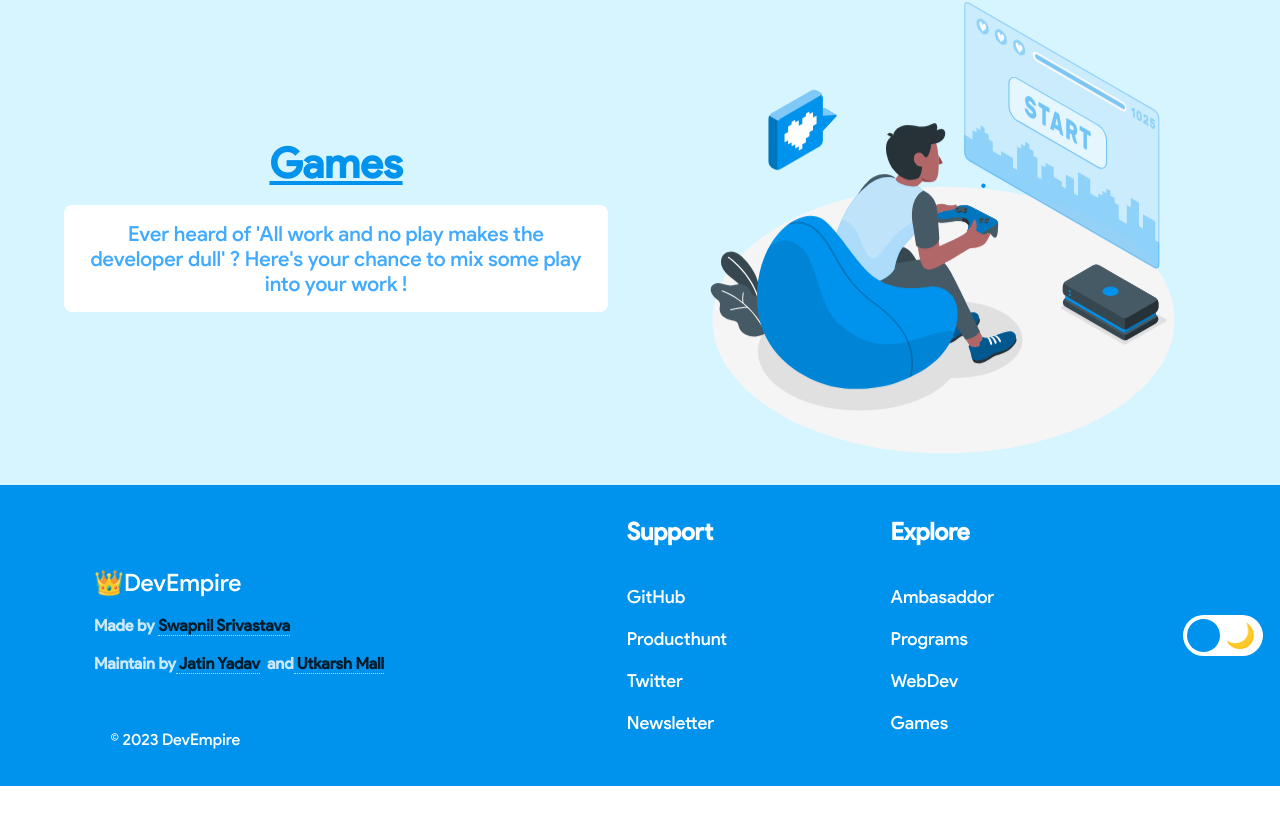
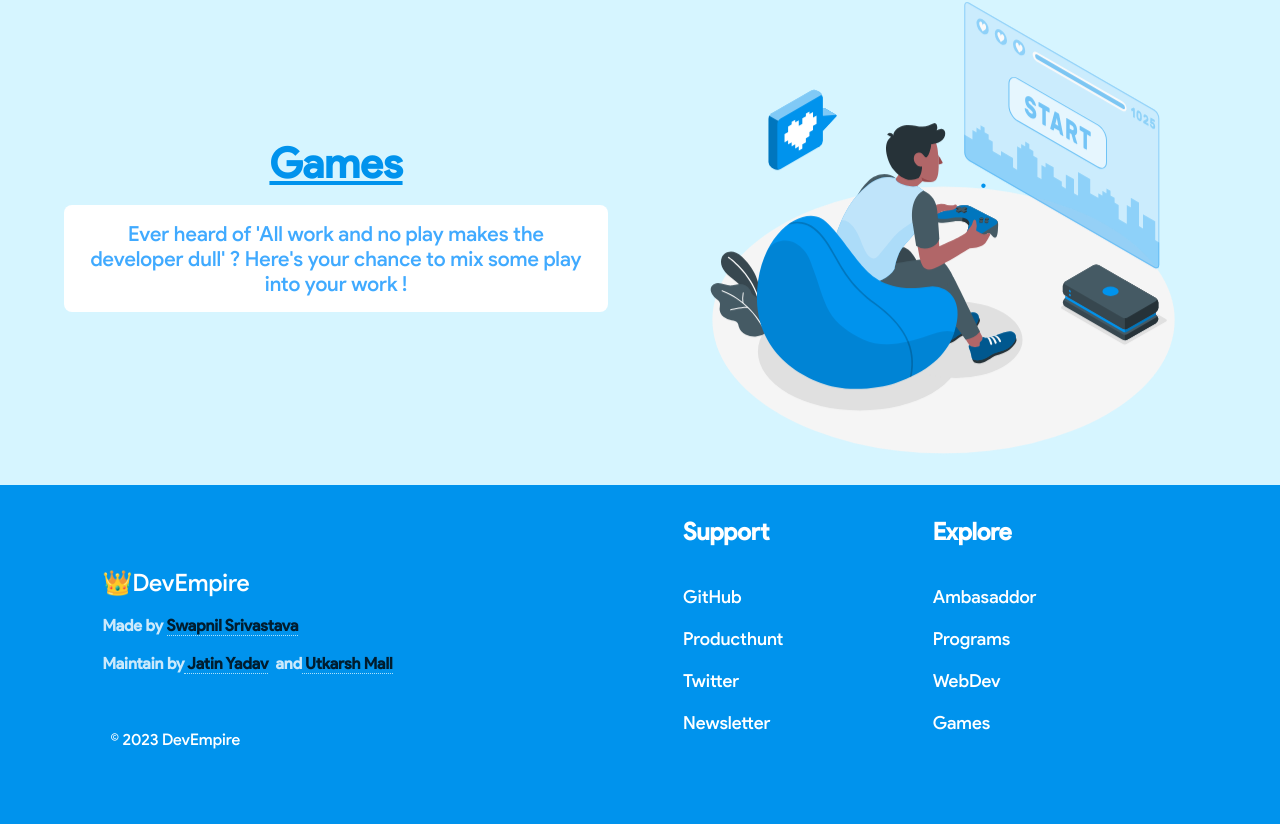
Before and after one commit to swapnilsparsh/DevEmpire, a Next.js app: page / in a window 1280 px wide. Shown: the part 2314-3138 px from the top of the page. Before the commit the page ends 3100 px from the top, so only its background shows below. Built offline with nearby package versions, Linux system fonts and the light colour scheme; no server answers.

Commit message:
footer is made responsive

```diff
--- a/components/FooterStyles.js
+++ b/components/FooterStyles.js
@@ -16,7 +16,15 @@ text-decoration: none;
 
   &:hover {
     color: purple;
-	transition: color .1s ease-in;
+    transition: color 0.1s ease-in;
+  }
+
+  @media (min-width: 320px) and (max-width: 480px) {
+    font-size: 15px;
+  }
+  @media (max-width: 320px) {
+    margin-bottom: 10px;
+	font-size: 15px;
   }
 `;
 
@@ -25,12 +33,26 @@ font-size: 24px;
   color: #fff;
   margin-bottom: 40px;
   font-weight: bold;
-display:block;
+  display: block;
+  @media (min-width: 320px) and (max-width: 480px) {
+    font-size: 15px;
+    margin-bottom: 15px;
+  }
+  @media (max-width: 320px) {
+    margin-bottom: 10px;
+  }
 `;
 export const Heading2 = styled.p`
   font-size: 24px;
   color: #fff;
   margin-bottom: 40px;
   font-weight: bold;
-display:block;
+  display: block;
+  @media (min-width: 320px) and (max-width: 480px) {
+    font-size: 15px;
+    margin-bottom: 15px;
+  }
+  @media (max-width: 320px) {
+    margin-bottom: 10px;
+  }
 `;
--- a/components/ThemeToggle.js
+++ b/components/ThemeToggle.js
@@ -27,7 +27,21 @@ const ToggleButton = styled.button`
   }
   &:hover {
     box-shadow: 0 0 5px 2px var(--accent-20);
-  },
+  }
+  @media (min-width: 320px) and (max-width: 480px) {
+    left: -20px;
+    top: 90px;
+  }
+  @media screen and (min-width: 481px) and (max-width: 768px) {
+    top: 120px;
+  }
+  @media (max-width: 320px) {
+    left: -20px;
+    top: 60px;
+  }
+  @media (min-width: 768px) {
+    left: -300px;
+  }
 `;
 
 const ToggleThumb = styled.span`
--- a/styles/globals.css
+++ b/styles/globals.css
@@ -1051,6 +1051,89 @@ replaced by just the links.*/
   align-items: center;
   width:50%;
 }
+
+@media (min-width:320px) and (max-width:480px) {
+  .footer{
+    display:flex;
+    flex-direction: column;
+   /* grid-template-columns: 1fr 1fr;
+    grid-column-gap: 2rem; */
+    width:100%;
+    font-size: 15px;
+    overflow-x: hidden;
+  }
+  .footer-question{
+    width: 100%;
+    margin:  auto 50px;
+    margin-left: 10px;
+  }
+  .footer-details{
+    /* display:flex; */
+    flex-direction: row !important;
+    flex-wrap: nowrap;
+    width:100%;
+    margin-left: 30px;
+    margin-top: 20px;
+    /* font-size: 8px; */
+  }
+  .column2{
+    margin-left: 10px;
+  }
+}
+@media screen and  (min-width:481px ) and (max-width:768px) {
+  .footer{
+    display:grid;
+    grid-template-columns: 1fr 1fr;
+    grid-row-gap: 2rem;
+    width:100%;
+    font-size: 15px;
+  }
+  .footer-details{
+    display:flex;
+    flex-direction: row;
+    justify-content: space-between !important;
+    flex-wrap: nowrap;
+    /* width:50%; */
+    /* margin-left: 10px; */
+    font-size: 15px;
+  }
+   .column1,.column2{
+    width: 0 !important;
+  }
+  .footer-copyright{
+    margin-left: 20px;
+  }
+  .footer-question{
+    /* margin-left: 20px; */
+    font-size: 15px;
+    width: 100%;
+    margin-top: -40px;
+  }
+}
+@media (max-width:320px) {
+  .footer{
+    width: fit-content;
+  }
+  .footer-details{
+    display: flex;
+    align-items: center;
+    justify-content: space-around !important;
+    flex-wrap: wrap;
+    font-size: 8px;
+    margin-right: 0;
+    margin-bottom: -10px;
+  }
+  .footer-question{
+    font-size: 15px;
+    margin-left: 10px;
+    width: 100%;
+    margin-top: -40px;
+  }
+  .footer-copyright{
+    margin-left: 10px;
+    width: 100%;
+  }
+}
 /* Footer End */
 
 /* Back To Top Start */
@@ -1217,7 +1300,7 @@ replaced by just the links.*/
     display: flex;
     justify-content: center;
     align-items: center;
-    flex-wrap: wrap;
+    /* flex-wrap: wrap; */
     gap: 2rem;
   }
   #toggle-button{
```
Also changed, not shown: components/Footer.js (+20 -9 lines). Lines whose indentation alone changed are shown as unchanged.
